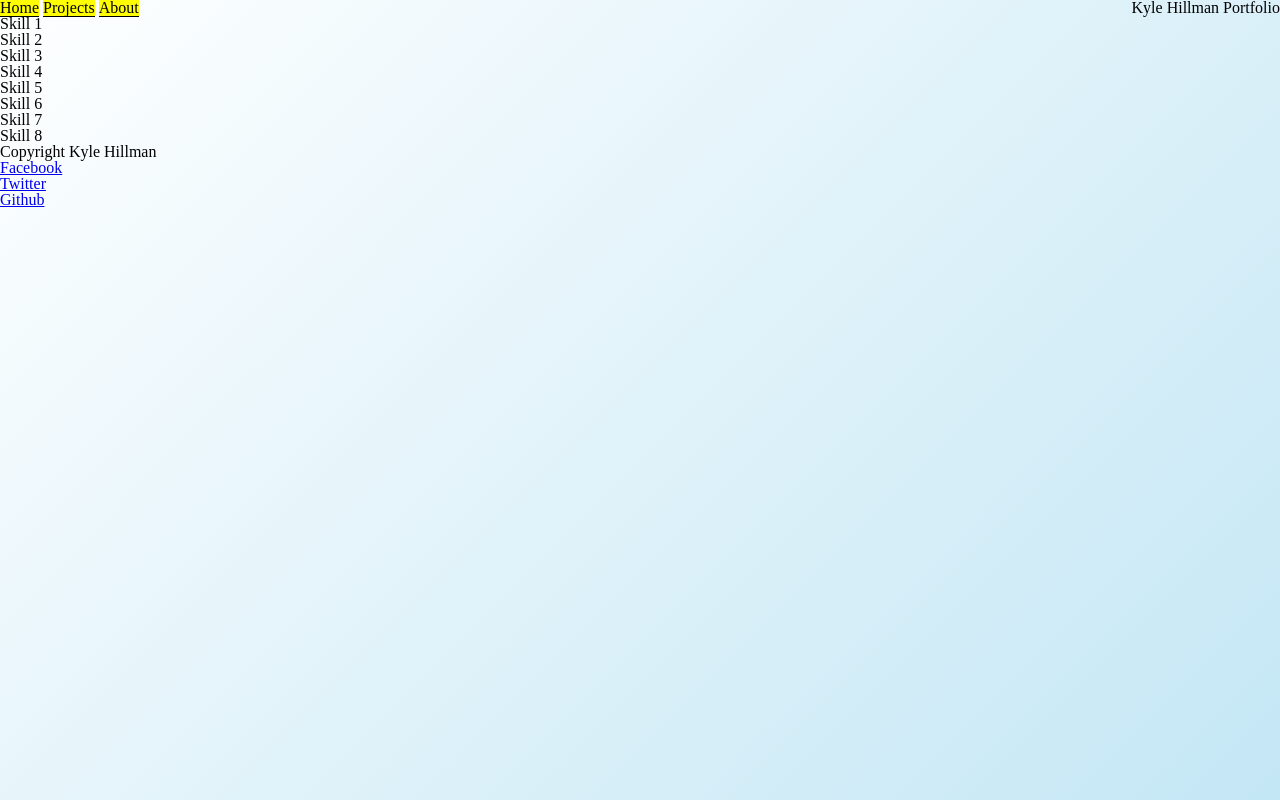
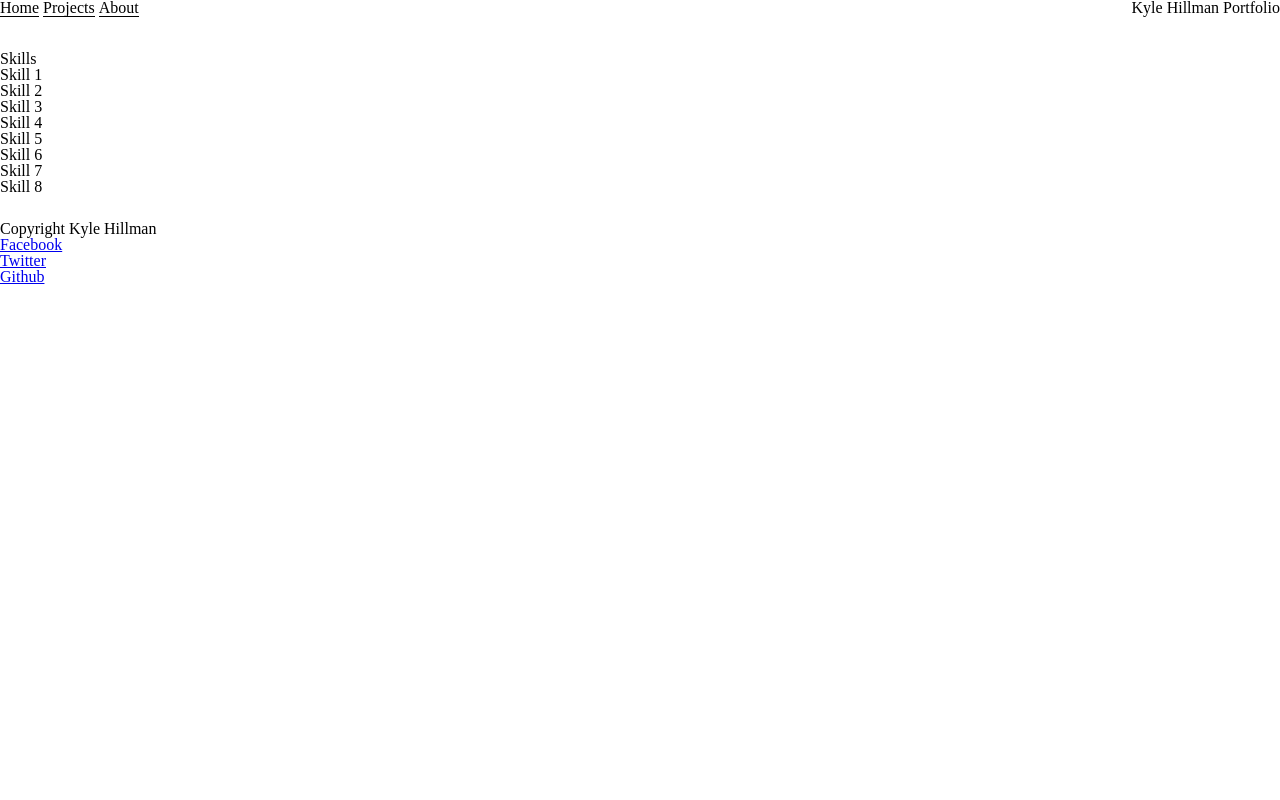
Before and after one commit to khillman84/portfolio, a plain HTML site: page index.html in a window 1280 px wide. Drawn offline with nearby package versions, Linux system fonts and the light colour scheme.

Commit message:
fixed some styling issues and updated the background color

```diff
--- a/index.html
+++ b/index.html
@@ -47,7 +47,7 @@
         </ul>
       </section>
       <article id="about" class="tab-content">
-        <h2>About</h2>
+        <h2>My Story</h2>
         <img src="img/photo-four.png"/>
         <p>Lorem ipsum dolor sit amet, consectetur adipisicing elit, sed do eiusmod tempor incididunt ut labore et dolore magna aliqua. Ut enim ad minim veniam, quis nostrud exercitation ullamco laboris nisi ut aliquip ex ea commodo consequat. Duis aute irure dolor in reprehenderit in voluptate velit esse cillum dolore eu fugiat nulla pariatur. Excepteur sint occaecat cupidatat non proident, sunt in culpa qui officia deserunt mollit anim id est laborum.</p>
       </article>
--- a/styles/layout.css
+++ b/styles/layout.css
@@ -35,7 +35,7 @@
   left: 0;
   z-index: 1;
   /*padding: 4em;*/
-  background-image: linear-gradient(135deg, rgb(254,255,255) 0%, rgb(221,241,249) 35%, rgb(160,216,239) 100%);
+  background-image: rgb(255, 255, 240);
   background-size: 200%;
 }
 
@@ -46,7 +46,7 @@
 
 label[for="nav-trigger"] {
   position: fixed;
-  top: 5px;
+  top: 15px;
   left: 15px;
   z-index: 2;
   width: 30px;
@@ -70,29 +70,35 @@ label[for="nav-trigger"] {
 }
 
 .projects {
-  height: 500px;
-  padding: 10% 0 0 0;
+  height: 450px;
+  clear: left;
 }
 
 .skills {
-  height: 200px;
+  clear: left;
+}
+
+.tab-content {
+  padding: 10% 0 0 0;
+  margin: 0 0 2% 0;
 }
 
 @media only screen and (min-width: 640px) {
   .navigation {
     position: absolute;
     display: inline-block;
-    width: 20%;
+    width: 24%;
     height: 3%;
     background-color: transparent;
     z-index: 1;
   }
+
   .nav-item {
-    position: relative;
+    position:relative;
     display: inline;
     list-style: none;
-    background-color: yellow;
     color: black;
+    z-index: 1;
   }
 
   .site-wrap {
@@ -100,13 +106,12 @@ label[for="nav-trigger"] {
     z-index: 0;
   }
 
-  .projects {
-    height: 200px;
-    padding: 10% 0 0 0;
+  .tab-content {
+    padding: 4% 0 0 0;
+    margin: 0 0 2% 0;
   }
 
   summary {
     float: left;
   }
-
 }
```
